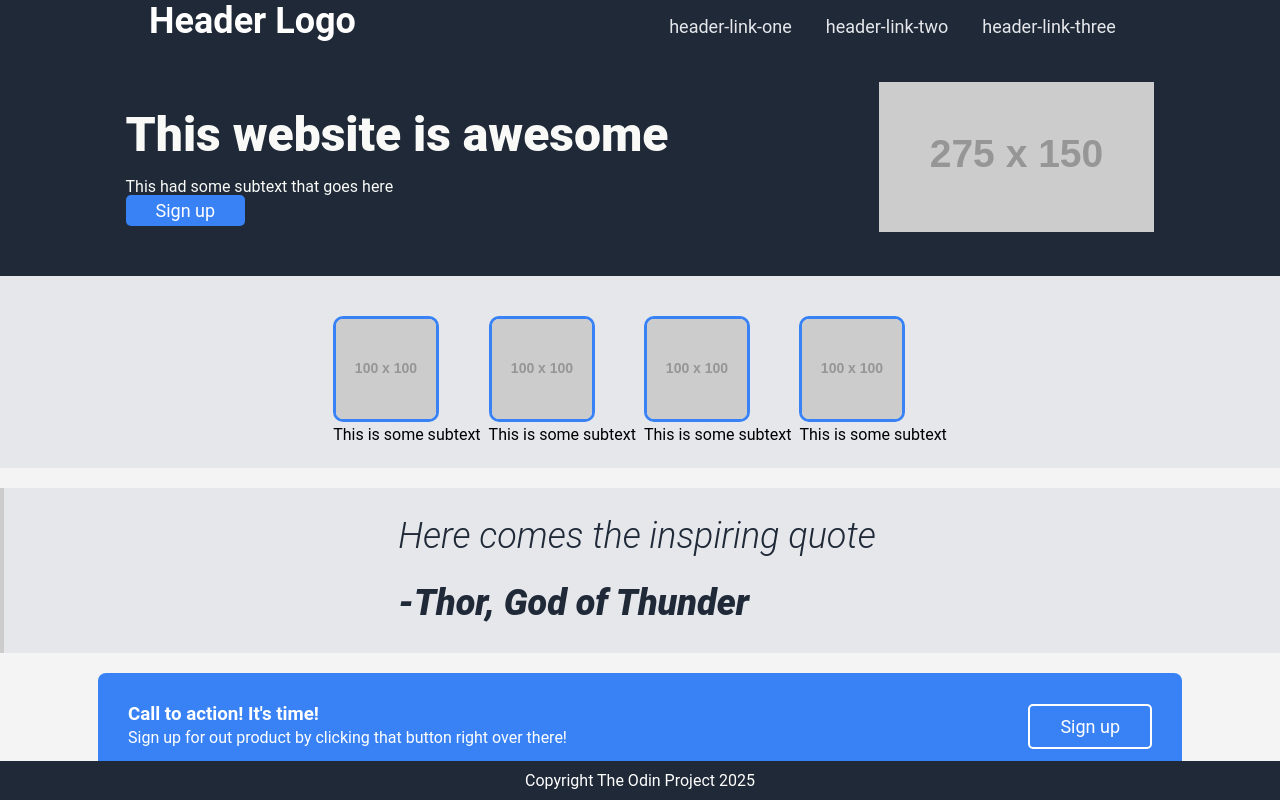
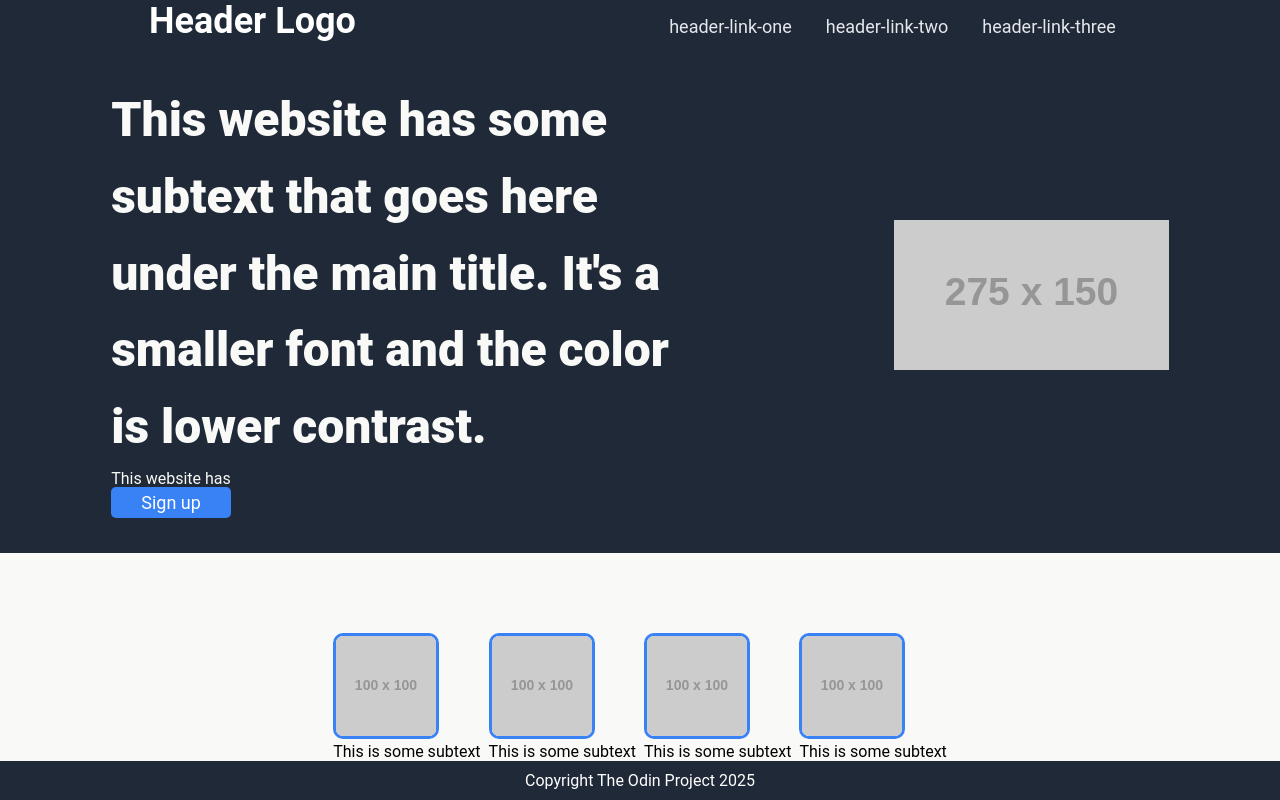
Before and after one commit to ElG87/landing-page-odin, a plain HTML site: page index.html in a window 1280 px wide. Shown: the top 800 px of the page. Drawn offline with Linux system fonts and the light colour scheme; placeholder pictures from the web are drawn by us.

Commit message:
Change: Changed the text in hero

```diff
--- a/css/stylesheet.css
+++ b/css/stylesheet.css
@@ -92,10 +92,11 @@ section p{
 }
 
 #info-cards{
-    background-color: #E5E7EB;
+    background-color: #F9FAF8;
     display: flex;
     gap: 8px;
     justify-content: center;
+    padding: 80px 0px;
 }
 .info-card{
     border: solid 3px #3882F6;
@@ -103,15 +104,13 @@ section p{
     display: flex;
     justify-content: space-around;
     text-align: center;
-    margin-top: 20px;
+
 }
 /* Quote section styling */
 #quote{
     font-style: italic;
     background-color: #E5E7EB;
-    border-left: 4px solid #ccc;
-    padding-left: 10px;
-    margin: 20px 0;
+    height: 12vh;
     display: flex;
     justify-content: center;
     align-items: center;
--- a/index.html
+++ b/index.html
@@ -22,8 +22,8 @@
     <main>
         <section id="hero">
             <section id="hero-text">
-                <p id="hero-main-text">This website is awesome</p>
-                <p id="hero-sec-text">This had some subtext that goes here</p>
+                <p id="hero-main-text">This website has some subtext that goes here under the main title. It's a smaller font and the color is lower contrast.</p>
+                <p id="hero-sec-text">This website has</p>
                 <a  class="button">Sign up</a>
             </section>
 
```
